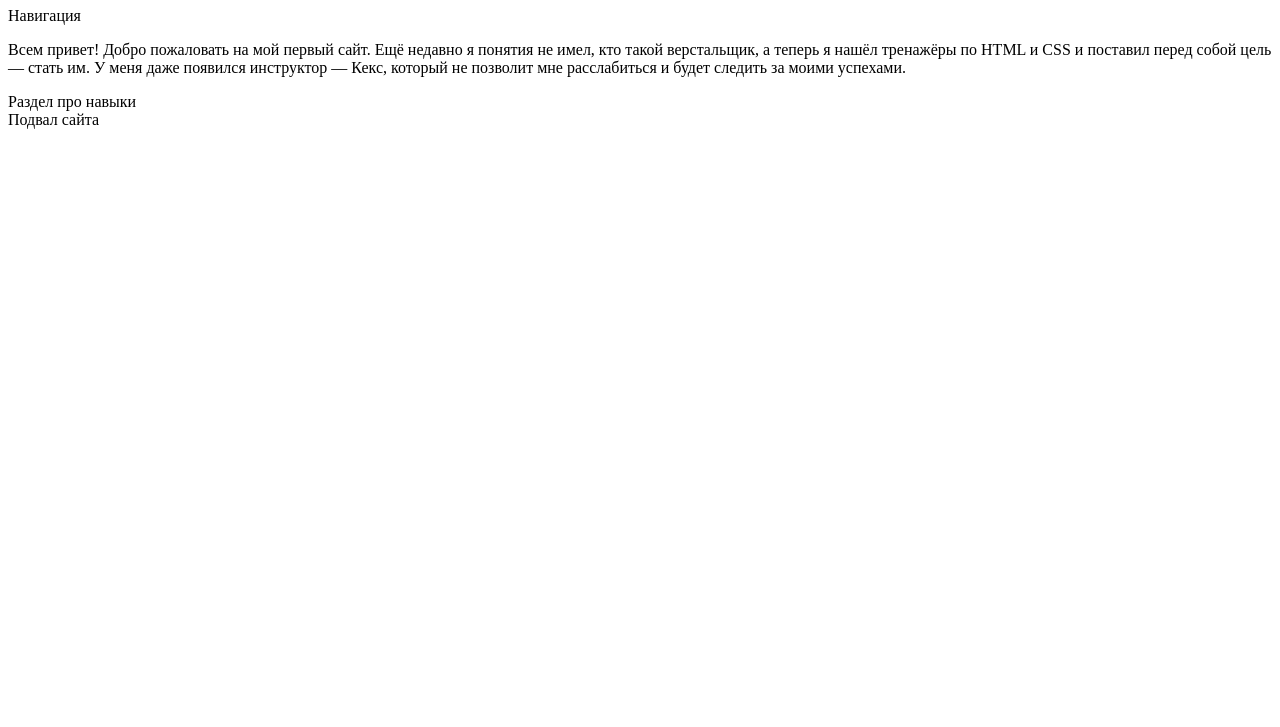
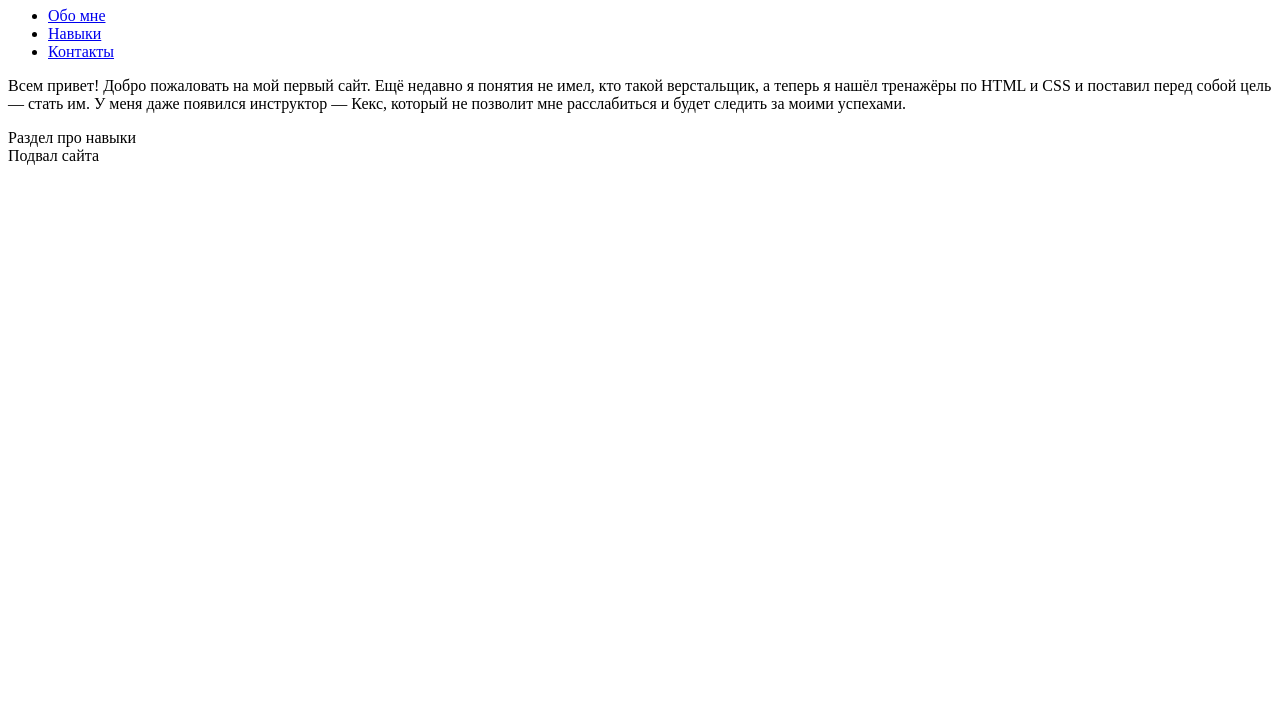
Before and after one commit to Chesheg/rsschool-cv, a plain HTML site: page index.html in a window 1280 px wide. Shown: the part 73-800 px from the top of the page. Drawn offline with Linux system fonts and the light colour scheme.

Commit message:
feat: add nav

```diff
--- a/index.html
+++ b/index.html
@@ -13,7 +13,11 @@
     </header>
     <main>
       <nav>
-        Навигация
+        <ul>
+          <li><a href="#about">Обо мне</a></li>
+          <li><a href="#skills">Навыки</a></li>
+          <li><a href="#contacts">Контакты</a></li>
+        </ul>
       </nav>
       <section>
         <p>Всем привет! Добро пожаловать на мой первый сайт. Ещё недавно я понятия не имел, кто такой верстальщик, а теперь я нашёл тренажёры по HTML и CSS и поставил перед собой цель — стать им. У меня даже появился инструктор — Кекс, который не позволит мне расслабиться и будет следить за моими успехами.</p>
```
